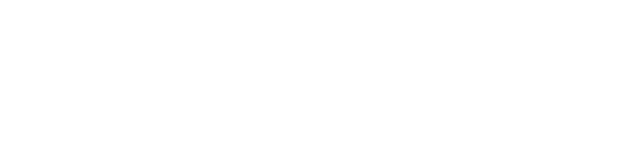
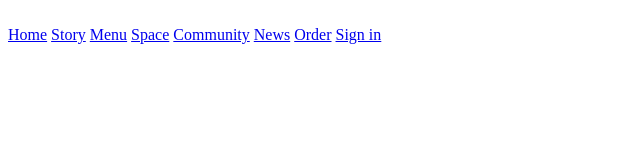
Before and after one commit to Aurimukstis1/collaborative-coffee-page, a plain HTML site: page index.html in a window 1280 px wide. Shown: the whole page, without its empty margins (0-640 px from the left). Drawn offline with Linux system fonts and the light colour scheme.

Commit message:
Added folder

```diff
--- a/index.html
+++ b/index.html
@@ -8,7 +8,21 @@
 </head>
 <body>
     <header>
-
+        <nav>
+            <section class="nav-header__logo">
+                <img src="" alt="">
+            </section>
+            <section class="nav-header__buttons">
+                <a href="#">Home</a>
+                <a href="#">Story</a>
+                <a href="#">Menu</a>
+                <a href="#">Space</a>
+                <a href="#">Community</a>
+                <a href="#">News</a>
+                <a id="order-button" href="#">Order</a>
+                <a id="signin-button" href="#">Sign in</a>
+            </section>
+        </nav>
     </header>
 
     <main>
```
